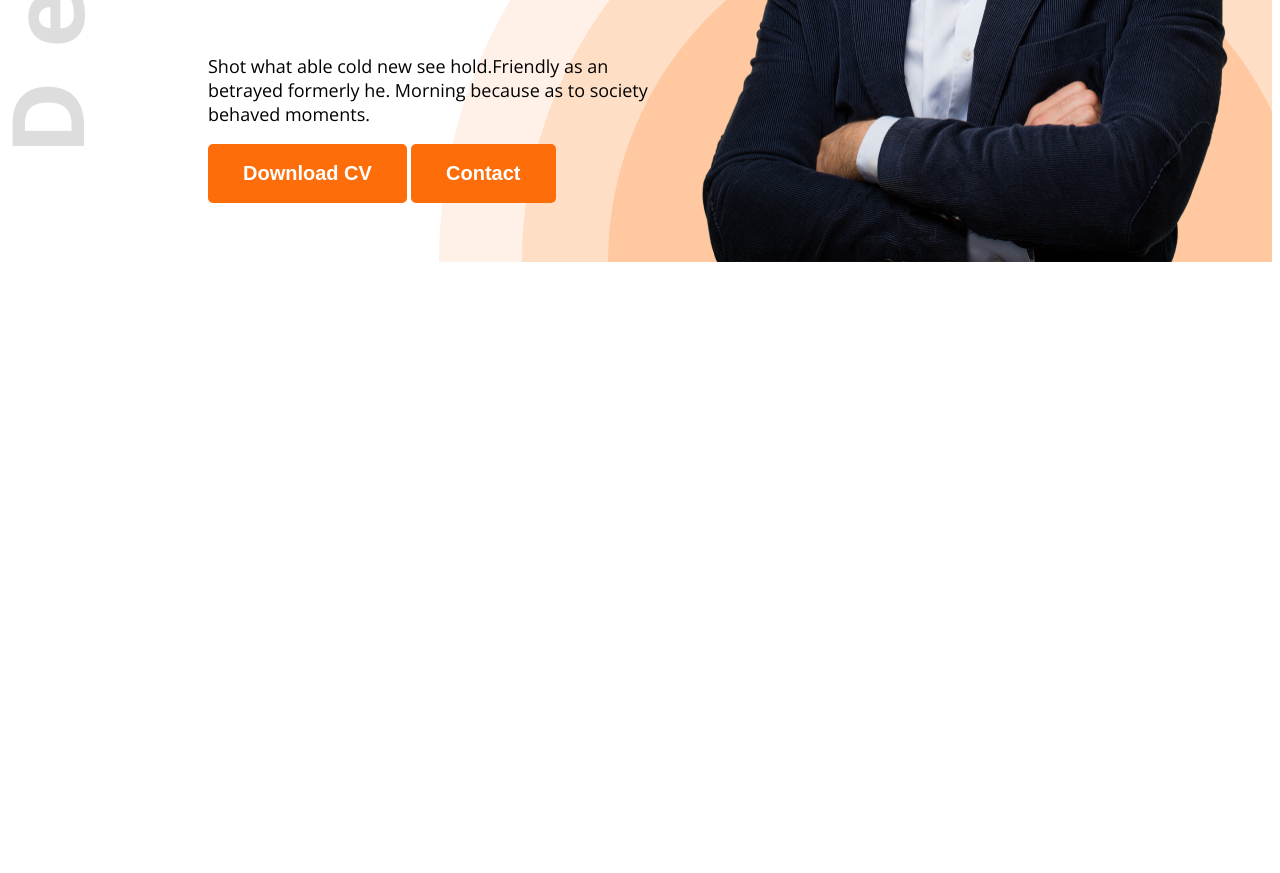
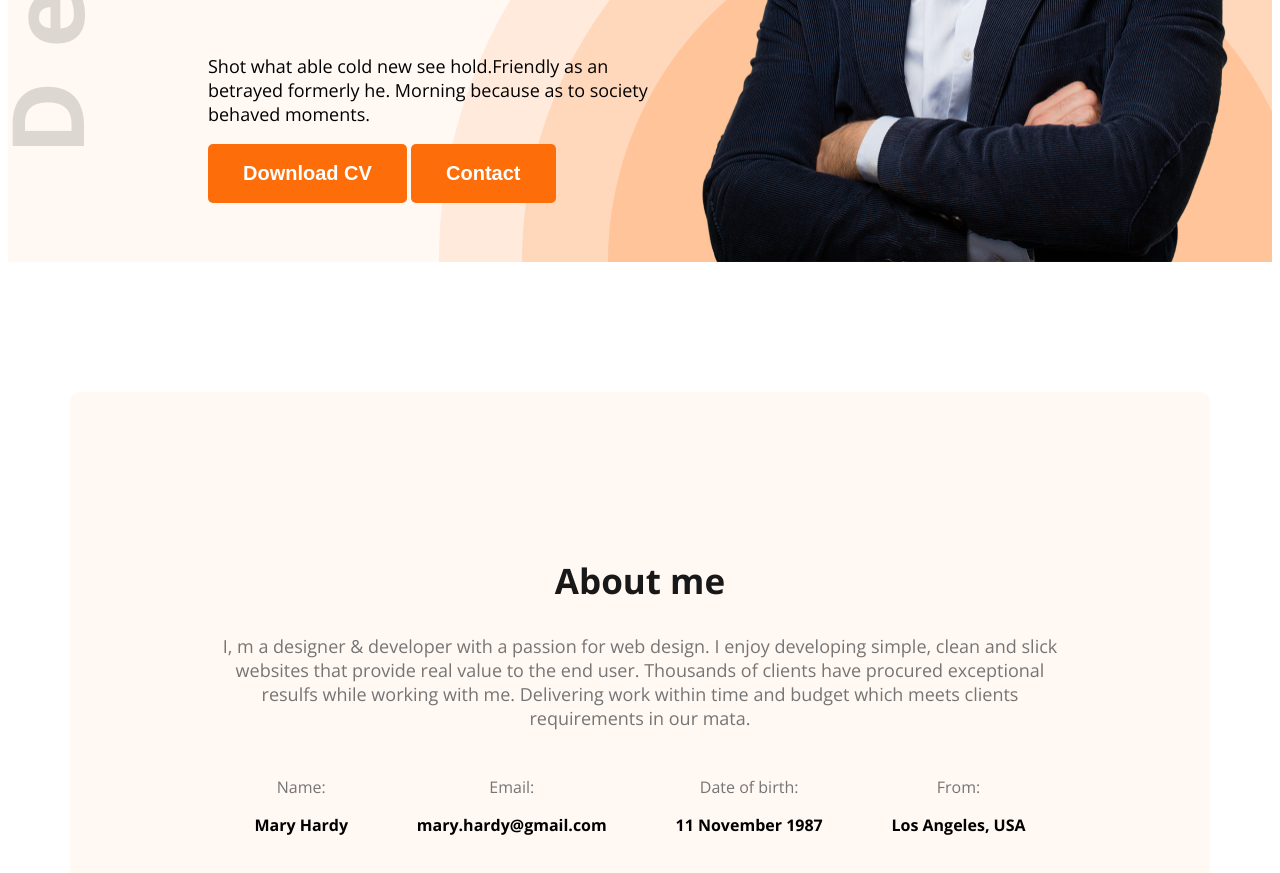
Before and after one commit to Shorabul/portfolio, a plain HTML site: page index.html in a window 1280 px wide. Shown: the part 667-1540 px from the top of the page. Before the commit the page ends 937 px from the top, so only its background shows below. Drawn offline with nearby package versions, Linux system fonts and the light colour scheme.

Commit message:
main section one part done

```diff
--- a/index.html
+++ b/index.html
@@ -13,7 +13,7 @@
 </head>
 
 <body class="open-sans-normal">
-    <header class="header">
+    <header class="header secondary-bg">
         <nav>
             <h3 class="nav-title">Ma<span class="text-primary">r</span>y</h3>
             <ul>
@@ -35,7 +35,35 @@
         </div>
     </header>
     <main>
-
+        <section class="about secondary-bg">
+            <h3 class="section-title">
+                About me
+            </h3>
+            <p class="section-description">I, m a designer & developer with a passion for web design. I enjoy developing
+                simple, clean and slick
+                websites that provide real value to the end user. Thousands of clients have procured exceptional resulfs
+                while working with me. Delivering work within time and budget which meets clients requirements in our
+                mata.</p>
+            <div class="about-items">
+                <!-- .about-item*4>p.item-title+p.item-description -->
+                <div class="about-item">
+                    <p class="item-title">Name:</p>
+                    <p class="item-description">Mary Hardy</p>
+                </div>
+                <div class="about-item">
+                    <p class="item-title">Email:</p>
+                    <p class="item-description">mary.hardy@gmail.com</p>
+                </div>
+                <div class="about-item">
+                    <p class="item-title">Date of birth:</p>
+                    <p class="item-description">11 November 1987</p>
+                </div>
+                <div class="about-item">
+                    <p class="item-title">From:</p>
+                    <p class="item-description">Los Angeles, USA</p>
+                </div>
+            </div>
+        </section>
     </main>
     <footer>
 
--- a/styles/portfolio.css
+++ b/styles/portfolio.css
@@ -14,12 +14,20 @@
 }
 
 /* shared style */
+.secondary-bg {
+    background-color: #FFF8F3;
+}
+
 .text-primary {
     color: #FD6E0A;
 }
 
 .dark-2 {
     color: #474747;
+}
+
+.dark-3 {
+    color: #757575;
 }
 
 .btn-primary {
@@ -31,6 +39,18 @@
     border: none;
     border-radius: 5px;
 
+}
+
+.section-title {
+    color: #181818;
+    font-size: 35px;
+    margin-bottom: 30px;
+}
+
+.section-description {
+    font-size: 18px;
+    font-weight: 400;
+    color: #757575;
 }
 
 /* Nav styles */
@@ -94,3 +114,31 @@ nav ul li a {
     width: 584px;
     height: 678px;
 }
+
+/* main styles  */
+main {
+    max-width: 1140px;
+    margin: 0 auto;
+}
+
+/* about styles*/
+.about {
+    border-radius: 10px;
+    padding: 130px 150px;
+    text-align: center;
+    margin-top: 130px;
+}
+
+.about-items {
+    display: flex;
+    justify-content: space-around;
+    margin-top: 30px;
+}
+
+.item-title {
+    color: #757575;
+}
+
+.item-description {
+    font-weight: 700;
+}
```
